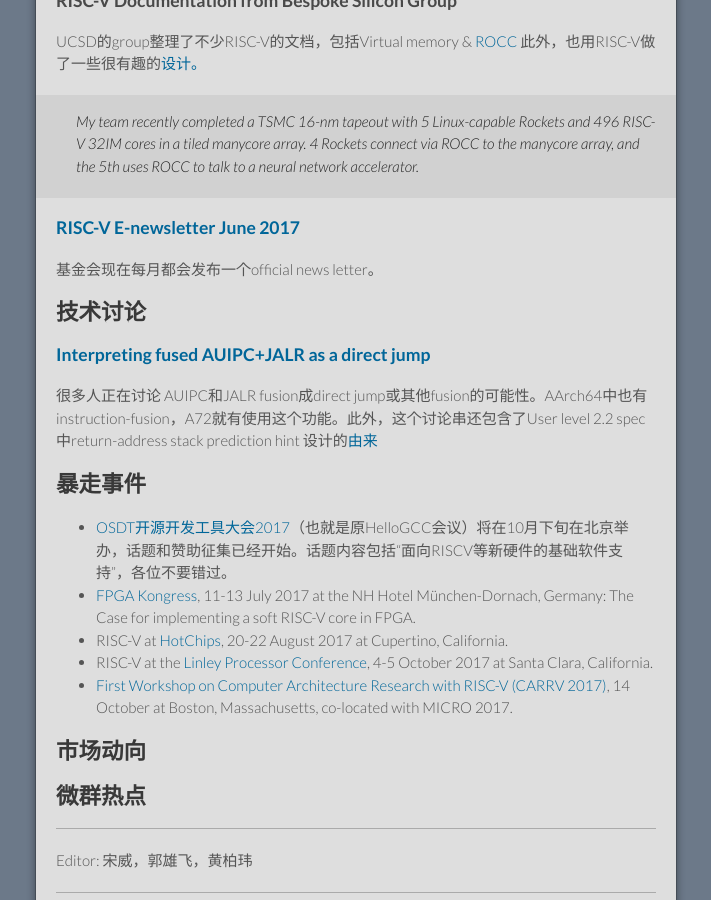
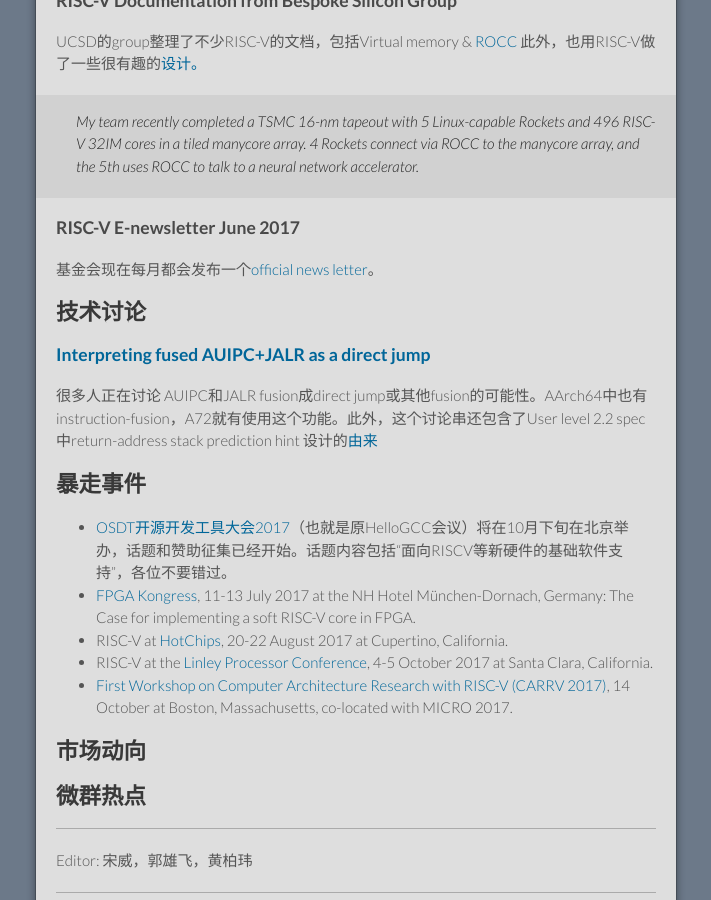
Before and after one commit to cnrv/home, a Jekyll site: the page built from bi-week-rpts/2017-07-06.md, in a window 1280 px wide and 900 px high, scrolled down 1430 px. Shown: the whole window, without its empty margins (284-995 px from the left). Built offline with Jekyll 4.4.1, drawn with Linux system fonts in a browser that asks for light colours; our own code applies the rules of GitHub Pages for plain Markdown files.

Commit message:
Update 2017-07-06.md

```diff
--- a/bi-week-rpts/2017-07-06.md
+++ b/bi-week-rpts/2017-07-06.md
@@ -53,8 +53,8 @@
 UCSD的group整理了不少RISC-V的文档，包括Virtual memory & [ROCC](https://bitbucket.org/taylor-bsg/bsg_riscv) 此外，也用RISC-V做了一些很有趣的[设计。](https://groups.google.com/a/groups.riscv.org/d/msgid/hw-dev/CAKoatx23Ki4uwjChxxMKLrEdCLvgu8UPz%3DUafgm47zfJ4CKzEA%40mail.gmail.com?utm_medium=email&utm_source=footer)
 >My team recently completed a TSMC 16-nm tapeout with 5 Linux-capable Rockets and 496 RISC-V 32IM cores in a tiled manycore array. 4 Rockets connect via ROCC to the manycore array, and the 5th uses ROCC to talk to a neural network accelerator.
 
-### [RISC-V E-newsletter June 2017](https://riscv.org/2017/06/risc-v-e-newsletter-june-2017/)
-基金会现在每月都会发布一个official news letter。
+### RISC-V E-newsletter June 2017
+基金会现在每月都会发布一个[official news letter](https://riscv.org/2017/06/risc-v-e-newsletter-june-2017/)。
 
 ## 技术讨论
 ### [Interpreting fused AUIPC+JALR as a direct jump](https://groups.google.com/a/groups.riscv.org/d/msgid/isa-dev/CAMU%2BEkymBpzCh9bTZ37DCWSgt2_Yypr8%3DKMmRQqUsiYVe9QAdQ%40mail.gmail.com?utm_medium=email&utm_source=footer)
```
